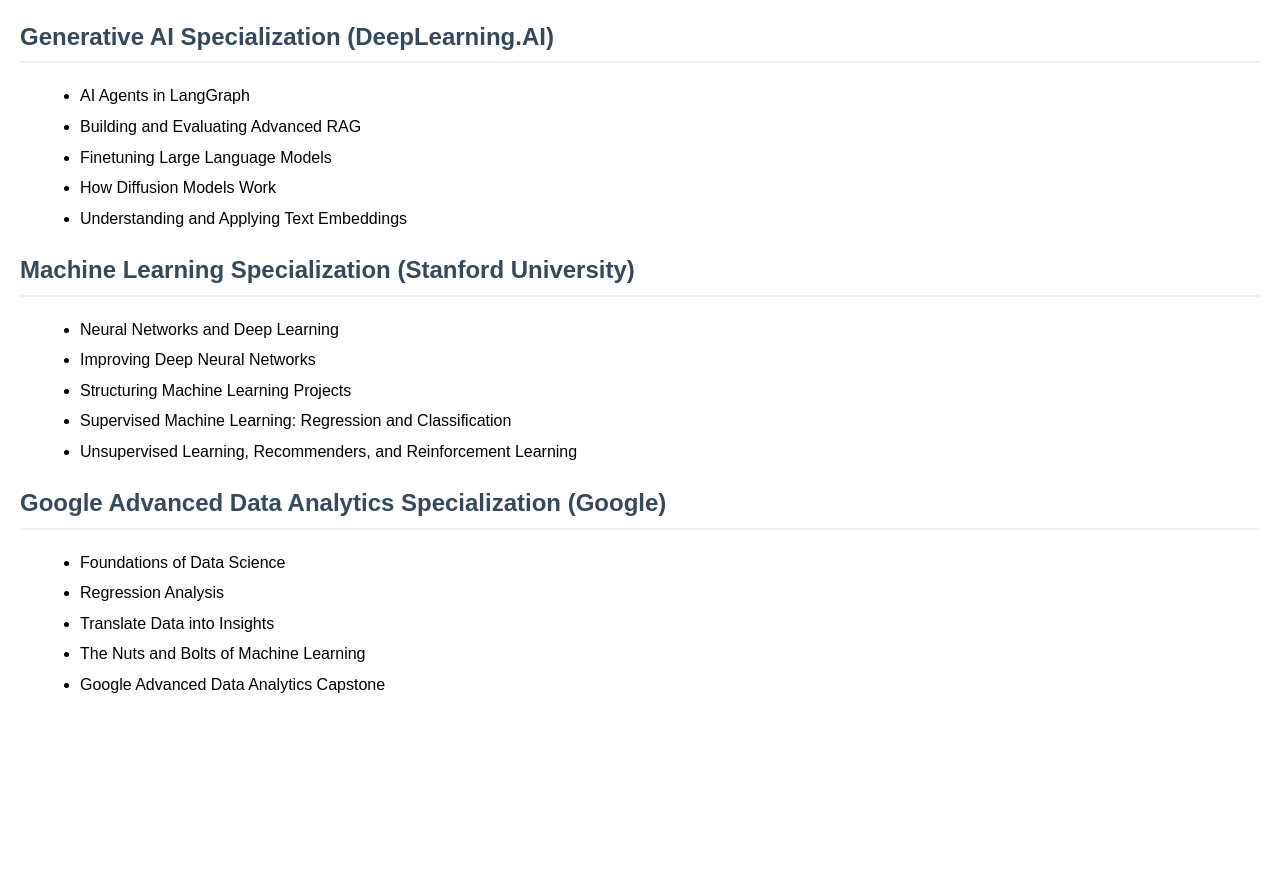
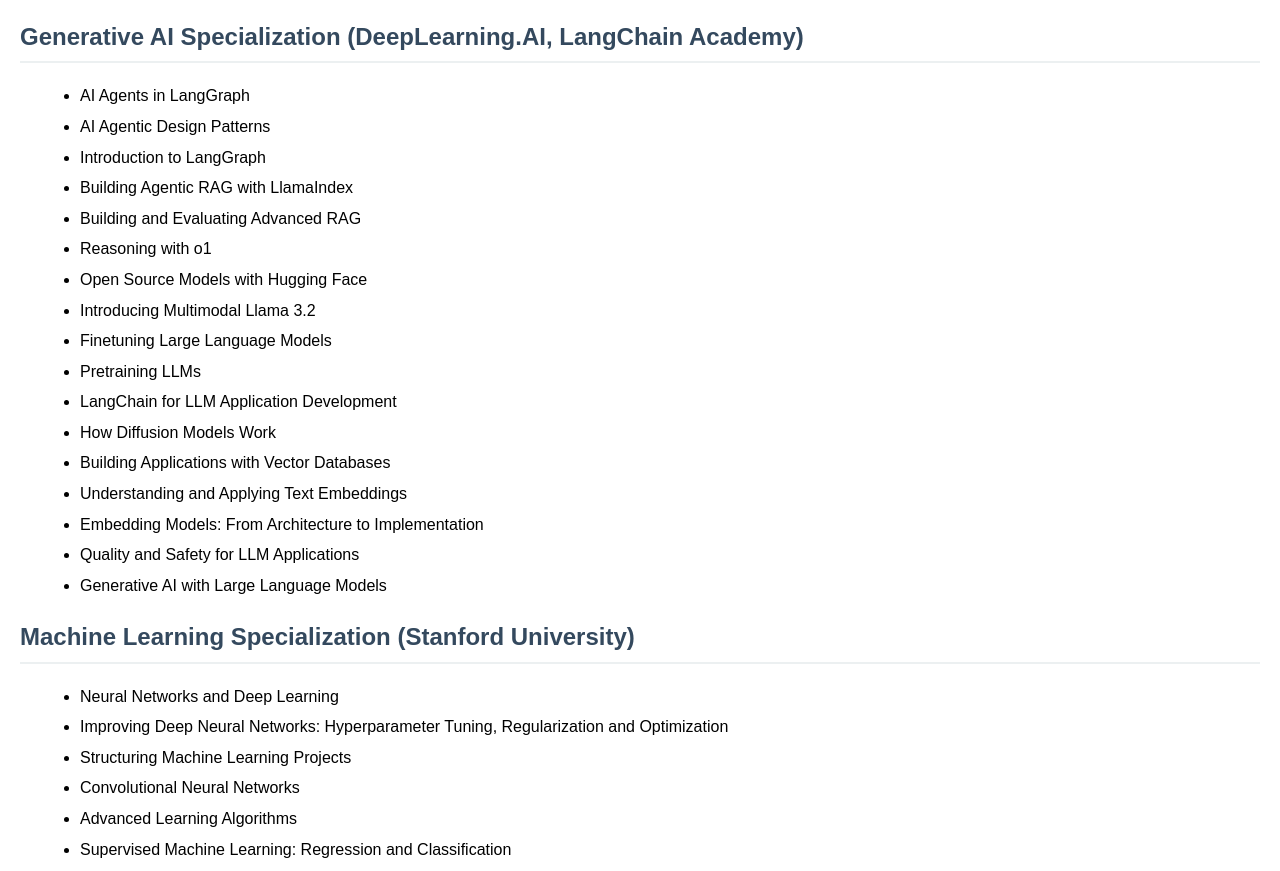
Before and after one commit to harriskstan/certifications, a plain HTML site: page index.html in a window 1280 px wide. Shown: the part 76-947 px from the top of the page. Before the commit the page ends 800 px from the top, so only its background shows below. Drawn offline with Linux system fonts and the light colour scheme.

Commit message:
Update index.html

```diff
--- a/index.html
+++ b/index.html
@@ -32,33 +32,50 @@
     <h1>Course Certifications</h1>
 
     <!-- Generative AI Specialization -->
-    <h2>Generative AI Specialization (DeepLearning.AI)</h2>
+    <h2>Generative AI Specialization (DeepLearning.AI, LangChain Academy)</h2>
     <ul>
         <li>AI Agents in LangGraph</li>
+        <li>AI Agentic Design Patterns</li>
+        <li>Introduction to LangGraph</li>
+        <li>Building Agentic RAG with LlamaIndex</li>
         <li>Building and Evaluating Advanced RAG</li>
+        <li>Reasoning with o1</li>
+        <li>Open Source Models with Hugging Face</li>
+        <li>Introducing Multimodal Llama 3.2</li>
         <li>Finetuning Large Language Models</li>
+        <li>Pretraining LLMs</li>
+        <li>LangChain for LLM Application Development</li>
         <li>How Diffusion Models Work</li>
+        <li>Building Applications with Vector Databases</li>
         <li>Understanding and Applying Text Embeddings</li>
+        <li>Embedding Models: From Architecture to Implementation</li>
+        <li>Quality and Safety for LLM Applications</li>
+        <li>Generative AI with Large Language Models</li>
     </ul>
 
     <!-- Machine Learning Specialization -->
     <h2>Machine Learning Specialization (Stanford University)</h2>
     <ul>
         <li>Neural Networks and Deep Learning</li>
-        <li>Improving Deep Neural Networks</li>
+        <li>Improving Deep Neural Networks: Hyperparameter Tuning, Regularization and Optimization</li>
         <li>Structuring Machine Learning Projects</li>
+        <li>Convolutional Neural Networks</li>
+        <li>Advanced Learning Algorithms</li>
         <li>Supervised Machine Learning: Regression and Classification</li>
         <li>Unsupervised Learning, Recommenders, and Reinforcement Learning</li>
     </ul>
 
     <!-- Google Advanced Data Analytics Specialization -->
-    <h2>Google Advanced Data Analytics Specialization (Google)</h2>
+    <h2>Advanced Data Analytics Specialization (Google)</h2>
     <ul>
         <li>Foundations of Data Science</li>
-        <li>Regression Analysis</li>
-        <li>Translate Data into Insights</li>
+        <li>Get Started with Python</li>
+        <li>Go Beyond the Numbers: Translate Data into Insights</li>
+        <li>The Power of Statistics</li>
+        <li>Regression Analysis: Simplify Complex Data Relationships</li>
         <li>The Nuts and Bolts of Machine Learning</li>
         <li>Google Advanced Data Analytics Capstone</li>
     </ul>
+
 </body>
 </html>
```
